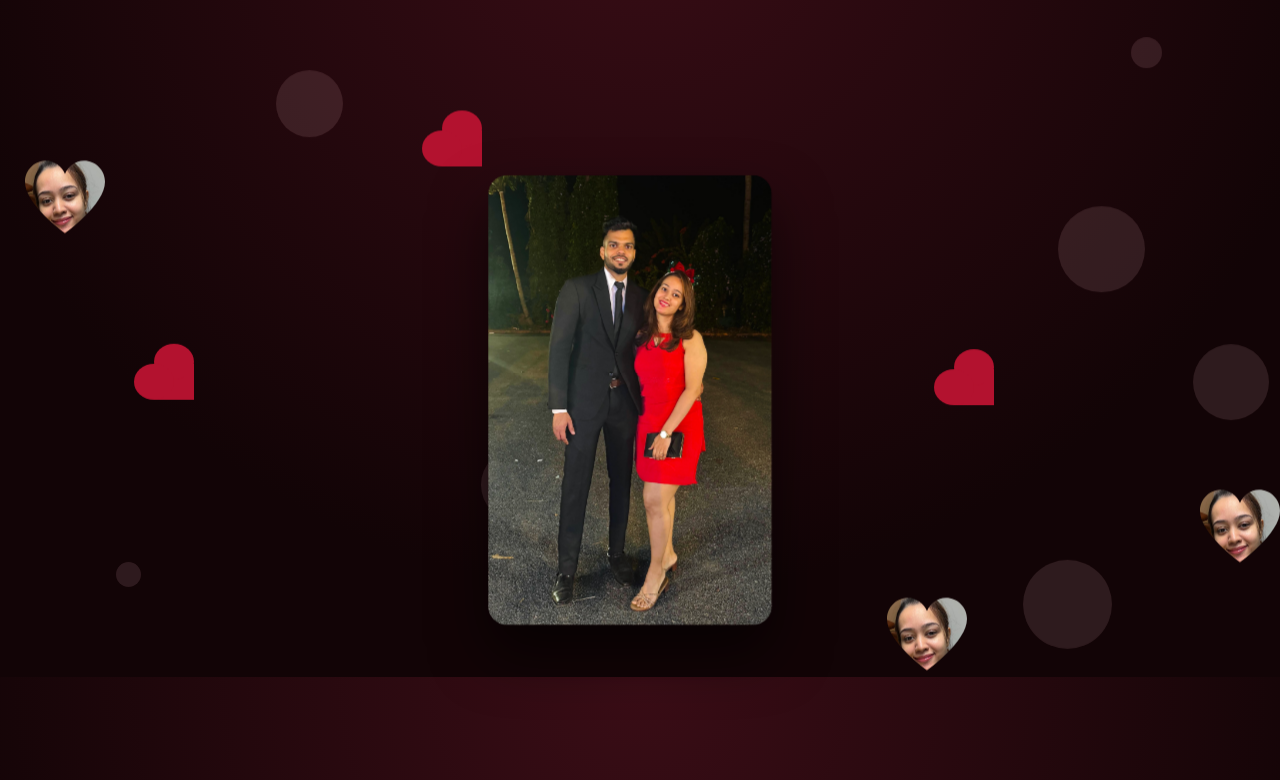
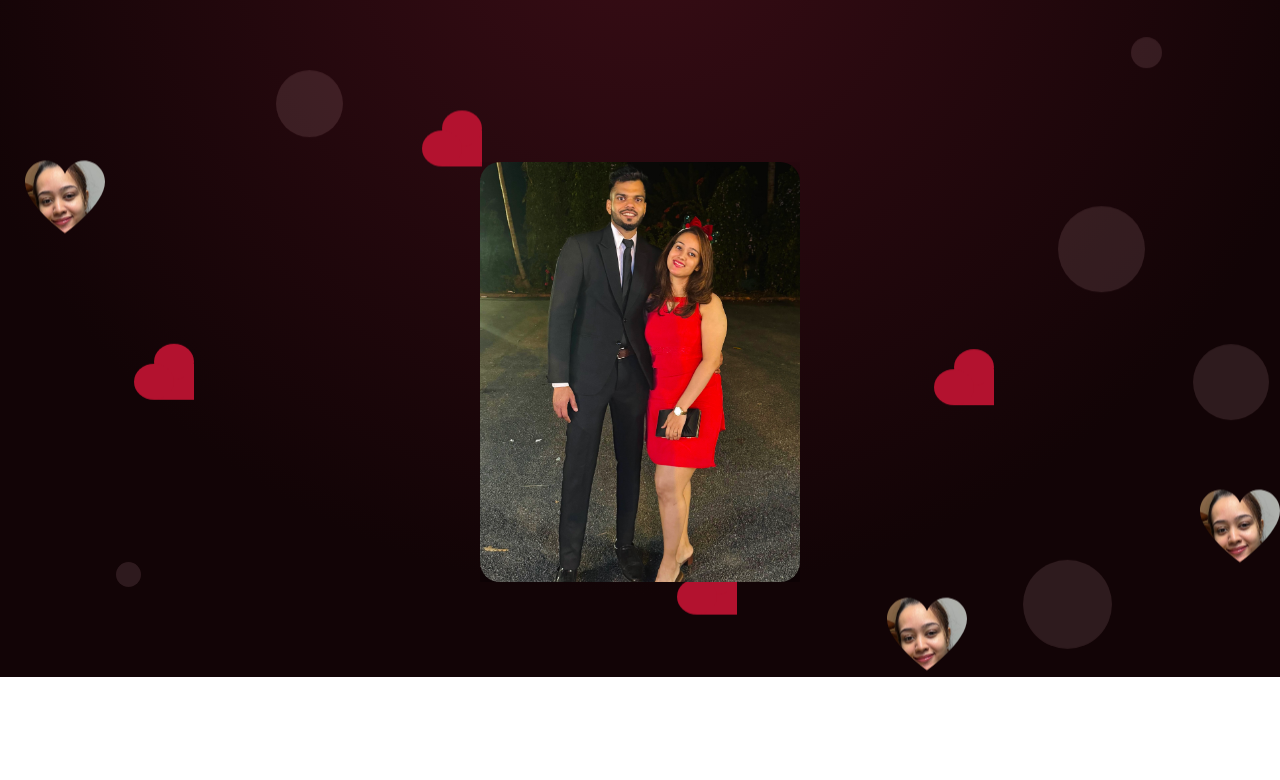
Before and after one commit to STS-INC/valentine, a plain HTML site: page yes.html in a window 1280 px wide. Both pictures are taken after a click on the button "OPEN". Shown: the part 123-903 px from the top of the page. After the commit the page ends 800 px from the top, so only its background shows below. Drawn offline with nearby package versions, Linux system fonts and the light colour scheme.

Commit message:
Add files via upload

```diff
--- a/yes.html
+++ b/yes.html
@@ -143,38 +143,62 @@
   opacity: 1;
 }
 
-/* ================= CARD ================= */
+/* ================= SCENE ================= */
 .scene {
   width: 320px;
   height: 420px;
   perspective: 2000px;
   position: relative;
+  overflow: hidden;
 }
 
-.card {
+/* ================= PHOTO (NOW VISIBLE FROM START) ================= */
+.photo {
+  position: absolute;
+  inset: 0;
+  z-index: 1;
+}
+
+.photo img {
   width: 100%;
   height: 100%;
-  position: relative;
-  z-index: 2;
+  object-fit: cover;
+  border-radius: 20px;
+  box-shadow: 0 30px 60px rgba(0,0,0,0.6);
 }
 
-.half {
+/* ================= CURTAIN STYLE CARD ================= */
+.card {
   position: absolute;
-  width: 100%;
-  height: 50%;
-  background: linear-gradient(135deg, #7b0f23, #b3122f);
-  border-radius: 18px;
-  backface-visibility: hidden;
-  transition: transform 1.6s cubic-bezier(.25,.8,.25,1);
-  box-shadow: 0 20px 40px rgba(0,0,0,0.5);
+  inset: 0;
+  z-index: 2;
+  display: flex;
 }
 
-.top    { top: 0; transform-origin: top; }
-.bottom { bottom: 0; transform-origin: bottom; }
+.curtain {
+  width: 50%;
+  height: 100%;
+  background: linear-gradient(135deg, #7b0f23, #b3122f);
+  transition: transform 2.5s cubic-bezier(.25,.8,.25,1);
+}
 
-.open .top    { transform: rotateX(-160deg); }
-.open .bottom { transform: rotateX(160deg); }
+.left {
+  transform-origin: left;
+}
 
+.right {
+  transform-origin: right;
+}
+
+.open .left {
+  transform: translateX(-100%);
+}
+
+.open .right {
+  transform: translateX(100%);
+}
+
+/* ================= OPEN BUTTON ================= */
 .open-btn {
   position: absolute;
   bottom: 45%;
@@ -195,26 +219,6 @@
 .open-btn.fade-out {
   opacity: 0;
   pointer-events: none;
-}
-
-/* ================= PHOTO ================= */
-.photo {
-  position: absolute;
-  width: 300px;
-  opacity: 0;
-  transition: opacity 1.5s ease, transform 6s ease;
-  transform: scale(0.9);
-}
-
-.photo img {
-  width: 100%;
-  border-radius: 20px;
-  box-shadow: 0 30px 60px rgba(0,0,0,0.6);
-}
-
-.show-photo {
-  opacity: 1;
-  transform: scale(1);
 }
 
 /* ================= ANIMATIONS ================= */
@@ -257,13 +261,13 @@
   </div>
 
   <div class="scene">
-    <div class="photo" id="ourPhoto">
+    <div class="photo">
       <img src="ourphoto.jpg">
     </div>
 
     <div class="card">
-      <div class="half top"></div>
-      <div class="half bottom"></div>
+      <div class="curtain left"></div>
+      <div class="curtain right"></div>
       <button class="open-btn" id="openBtn" onclick="openCard()">OPEN</button>
     </div>
   </div>
@@ -314,12 +318,11 @@
     document.getElementById("introHeading").classList.add("fade-out");
 
     setTimeout(() => {
-        document.getElementById("ourPhoto").classList.add("show-photo");
         document.getElementById("finalHeading").classList.add("show-final");
-    }, 1200);
+    }, 1700);
 }
 
-/* FLOATING ELEMENTS */
+/* FLOATING ELEMENTS (UNCHANGED) */
 const bg = document.getElementById("bgLayer");
 
 function createCircle(){
```
